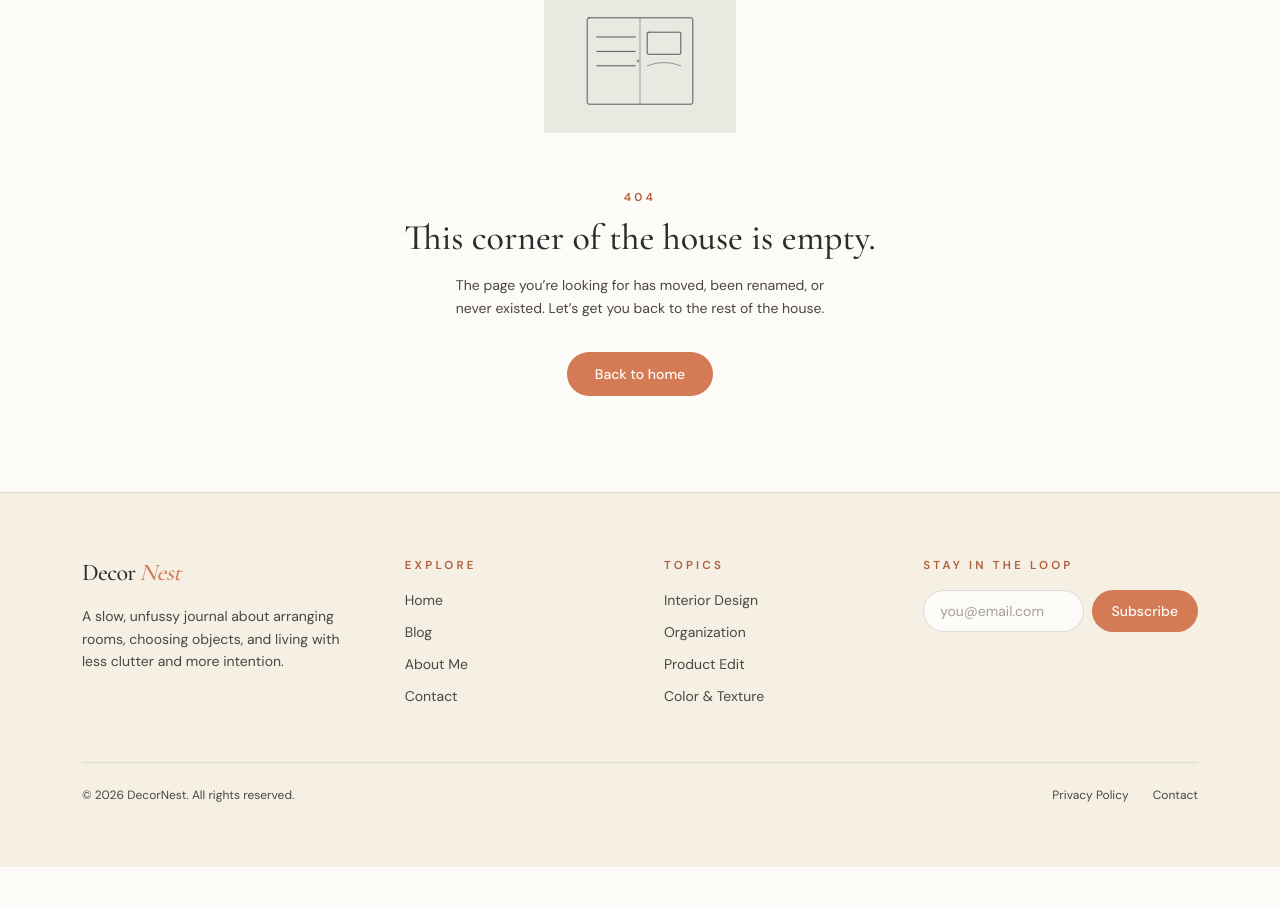
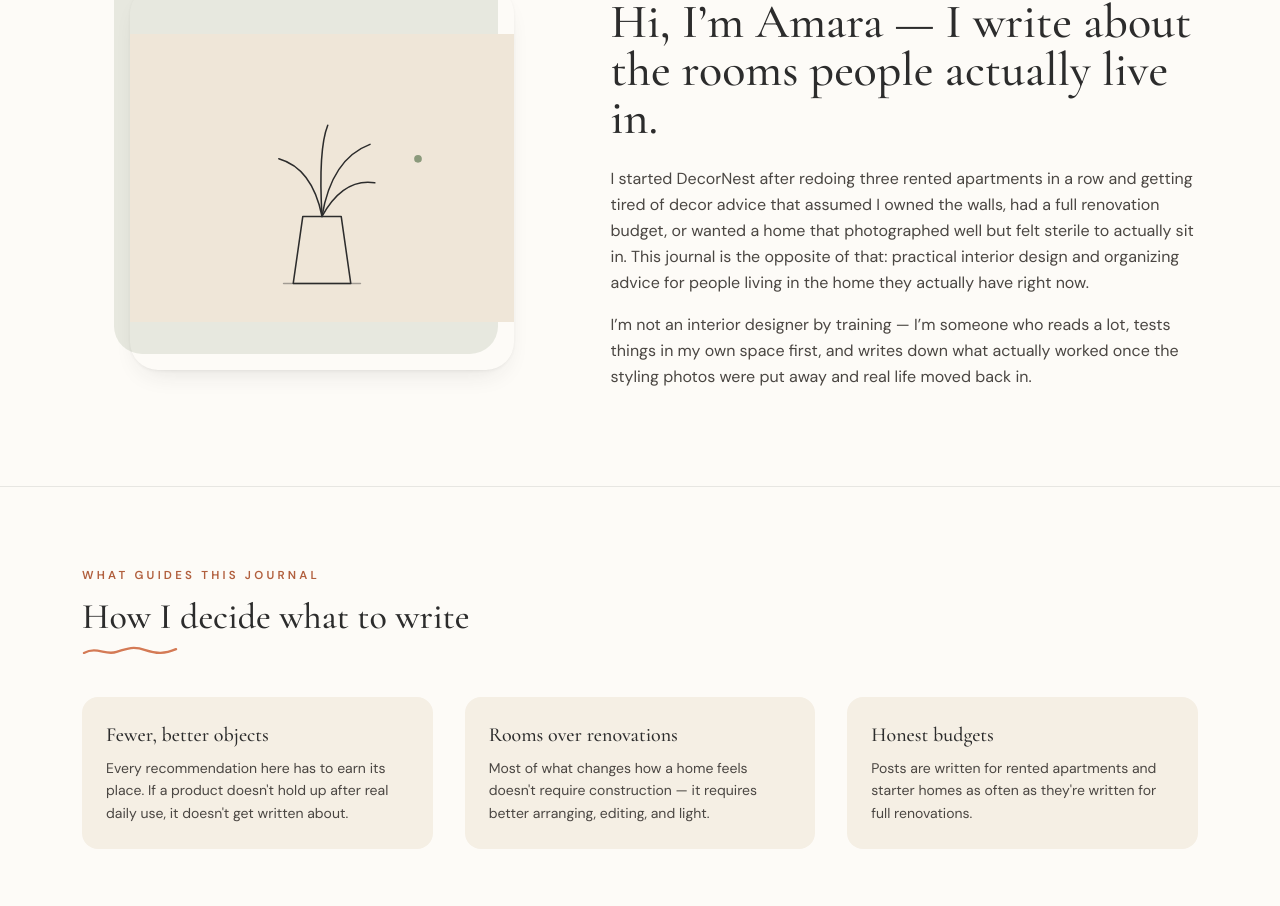
Before and after one commit to Danamstrong/DecorNest, a Next.js app: page /about in a window 1280 px wide. Before the commit this address had no page. Shown: the part 196-1102 px from the top of the page. Before the commit the page ends 1063 px from the top, so only its background shows below. Built offline with nearby package versions, Linux system fonts and the light colour scheme.

Commit message:
Create About page for DecorNest
This page provides an overview of DecorNest, sharing the philosophy behind the journal and its approach to interior design. It includes sections on the author's background, guiding values, and a call to action for reader engagement.

```diff
--- /dev/null
+++ b/src/app/about/page.tsx
@@ -0,0 +1,133 @@
+import type { Metadata } from "next";
+import Link from "next/link";
+import SectionHeading from "@/components/SectionHeading";
+import SceneIllustration from "@/components/illustrations/SceneIllustration";
+import Newsletter from "@/components/Newsletter";
+
+export const metadata: Metadata = {
+  title: "About Me",
+  description:
+    "The story behind DecorNest, what the journal covers, and why it's built around fewer, better decisions rather than more decor.",
+};
+
+const VALUES = [
+  {
+    title: "Fewer, better objects",
+    body: "Every recommendation here has to earn its place. If a product doesn't hold up after real daily use, it doesn't get written about.",
+  },
+  {
+    title: "Rooms over renovations",
+    body: "Most of what changes how a home feels doesn't require construction — it requires better arranging, editing, and light.",
+  },
+  {
+    title: "Honest budgets",
+    body: "Posts are written for rented apartments and starter homes as often as they're written for full renovations.",
+  },
+];
+
+export default function AboutPage() {
+  return (
+    <div>
+      <section className="border-b border-charcoal/10">
+        <div className="mx-auto grid max-w-content items-center gap-12 px-5 py-16 sm:px-8 lg:grid-cols-[0.9fr_1.1fr] lg:py-24">
+          <div className="relative mx-auto w-full max-w-sm">
+            <div className="absolute -left-4 -top-4 h-full w-full rounded-[28px] bg-sage/20" />
+            <SceneIllustration
+              variant="plant"
+              className="relative aspect-square w-full rounded-[28px] shadow-card"
+            />
+          </div>
+          <div>
+            <p className="eyebrow mb-4">About DecorNest</p>
+            <h1 className="font-display text-4xl font-medium leading-tight text-charcoal sm:text-5xl">
+              Hi, I&rsquo;m Amara — I write about the rooms people actually
+              live in.
+            </h1>
+            <p className="mt-6 text-base leading-relaxed text-ink">
+              I started DecorNest after redoing three rented apartments in a
+              row and getting tired of decor advice that assumed I owned the
+              walls, had a full renovation budget, or wanted a home that
+              photographed well but felt sterile to actually sit in. This
+              journal is the opposite of that: practical interior design and
+              organizing advice for people living in the home they actually
+              have right now.
+            </p>
+            <p className="mt-4 text-base leading-relaxed text-ink">
+              I&rsquo;m not an interior designer by training — I&rsquo;m
+              someone who reads a lot, tests things in my own space first,
+              and writes down what actually worked once the styling photos
+              were put away and real life moved back in.
+            </p>
+          </div>
+        </div>
+      </section>
+
+      <section className="mx-auto max-w-content px-5 py-20 sm:px-8">
+        <SectionHeading eyebrow="What guides this journal" title="How I decide what to write" />
+        <div className="mt-10 grid gap-8 sm:grid-cols-3">
+          {VALUES.map((v) => (
+            <div key={v.title} className="rounded-2xl bg-surface p-6">
+              <h3 className="font-display text-xl font-medium text-charcoal">
+                {v.title}
+              </h3>
+              <p className="mt-2 text-sm leading-relaxed text-ink">{v.body}</p>
+            </div>
+          ))}
+        </div>
+      </section>
+
+      <section className="border-t border-charcoal/10 bg-charcoal">
+        <div className="mx-auto grid max-w-content gap-10 px-5 py-20 sm:px-8 md:grid-cols-2 md:items-center">
+          <div>
+            <p className="eyebrow mb-4 !text-terracotta-light">Behind the scenes</p>
+            <h2 className="font-display text-3xl font-medium text-cream sm:text-4xl">
+              What a normal week looks like
+            </h2>
+            <ul className="mt-6 space-y-4 text-sm leading-relaxed text-cream/75">
+              <li>
+                <span className="text-terracotta-light">Monday —</span>{" "}
+                testing a product or rearranging a corner of my own apartment
+                before writing about it.
+              </li>
+              <li>
+                <span className="text-terracotta-light">Wednesday —</span>{" "}
+                new post published, always with real photos or sketches from
+                the actual space discussed.
+              </li>
+              <li>
+                <span className="text-terracotta-light">Friday —</span>{" "}
+                answering reader questions that come in through the contact
+                page — several posts started as a reader email.
+              </li>
+            </ul>
+          </div>
+          <div className="grid grid-cols-2 gap-4">
+            <SceneIllustration variant="shelf" className="aspect-square rounded-2xl" />
+            <SceneIllustration variant="lamp" className="aspect-square rounded-2xl" />
+            <SceneIllustration variant="linen" className="aspect-square rounded-2xl" />
+            <SceneIllustration variant="window" className="aspect-square rounded-2xl" />
+          </div>
+        </div>
+      </section>
+
+      <section className="mx-auto max-w-content px-5 py-20 text-center sm:px-8">
+        <SectionHeading align="center" eyebrow="Let's talk rooms" title="Have a space you're stuck on?" />
+        <p className="mx-auto mt-4 max-w-md text-sm leading-relaxed text-ink">
+          I read every message that comes through the contact page, and a
+          good number of DecorNest posts started as an answer to one.
+        </p>
+        <div className="mt-7 flex justify-center gap-4">
+          <Link
+            href="/contact"
+            className="rounded-full bg-terracotta px-7 py-3 text-sm font-medium text-cream transition-colors duration-200 ease-soft hover:bg-terracotta-dark"
+          >
+            Get in touch
+          </Link>
+        </div>
+        <div className="mx-auto mt-10 max-w-sm">
+          <Newsletter />
+        </div>
+      </section>
+    </div>
+  );
+}
```
